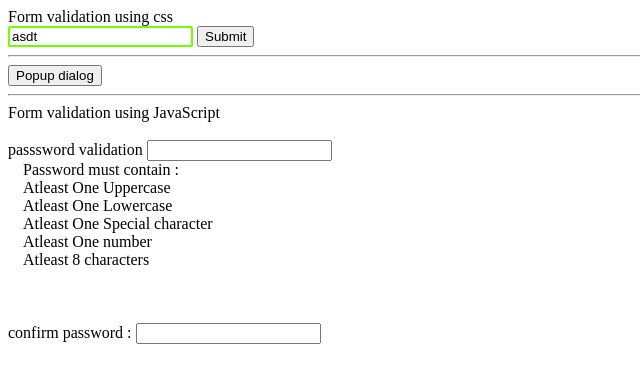
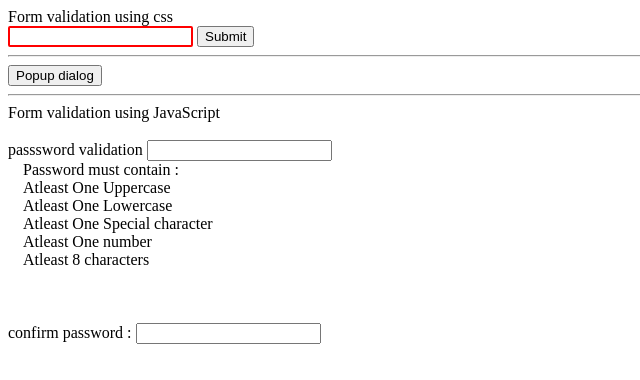
Before and after one commit to santhosh101066/htmltraining, a plain HTML site: page formvalidation.html in a window 1280 px wide. Shown: the whole page, without its empty margins (0-640 px from the left). Drawn offline with Linux system fonts and the light colour scheme.

Commit message:
customelement

```diff
--- a/formvalidation.html
+++ b/formvalidation.html
@@ -29,7 +29,7 @@
     </style>
     <span>Form validation using css</span>
     <form action="#" method="get">
-        <input type="text" name="dummy" maxlength="12" minlength="10" required autocomplete="off" value="asdt">
+        <input type="text" name="dummy" maxlength="12" minlength="10" required autocomplete="off" >
 
         <input type="submit" value="Submit">
     </form>
```
Also changed, not shown: customelement.html (+1 -1 lines), index.html (+1 -1 lines).
